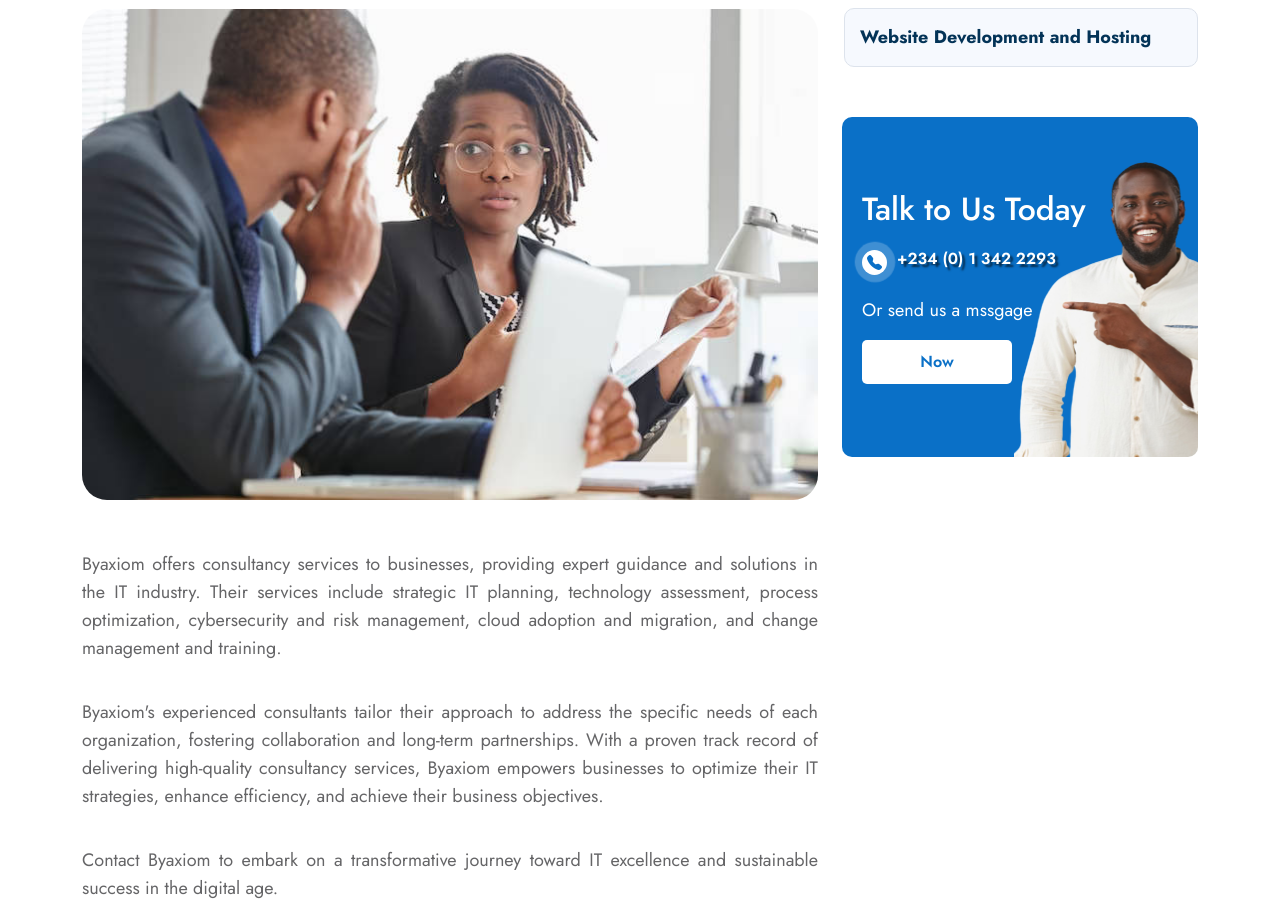
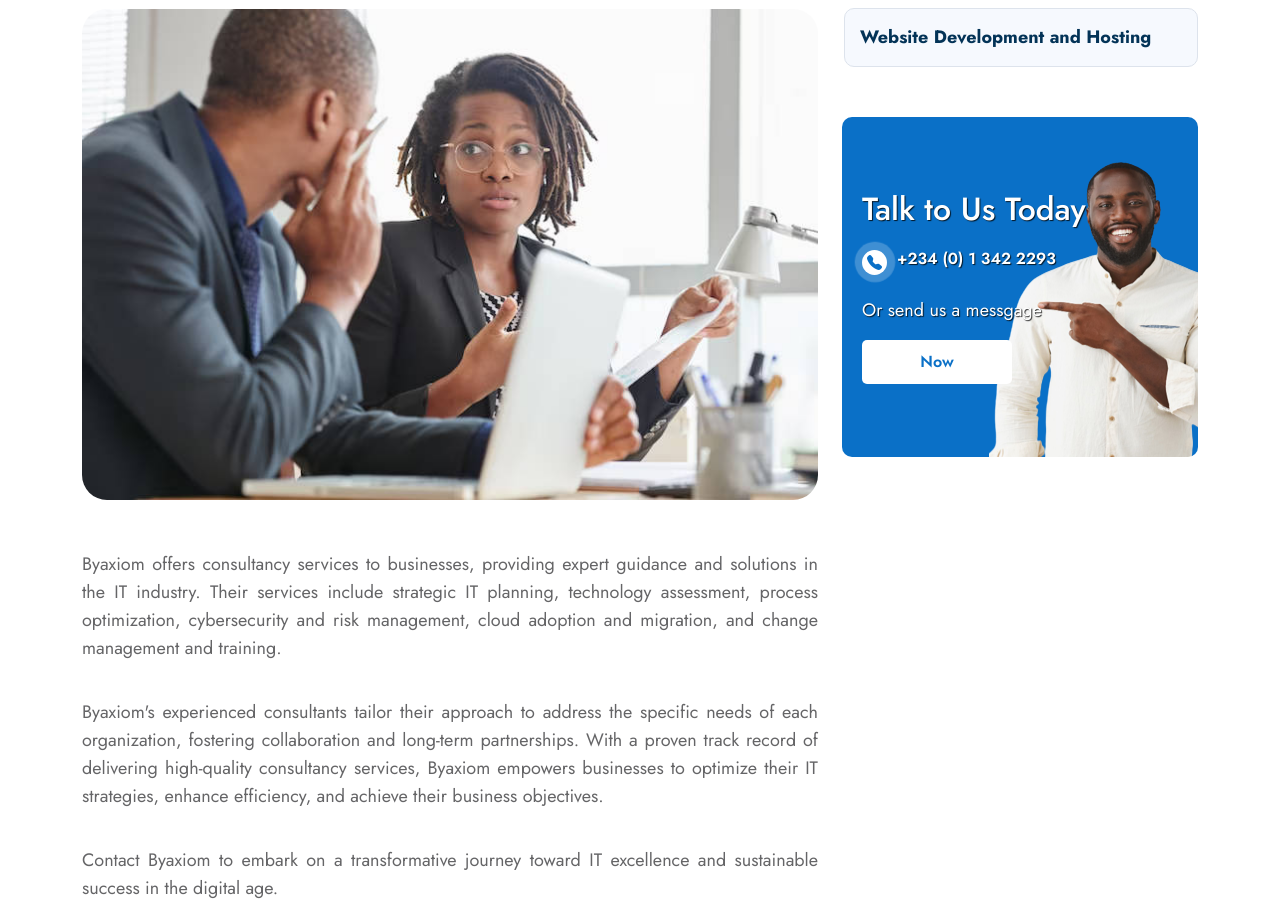
Before and after one commit to taotara/new-byaxiom, an Angular app: page /services/consultancy in a window 1280 px wide. Shown: the part 920-1834 px from the top of the page. Built offline with nearby package versions, Linux system fonts and the light colour scheme.

Commit message:
adjusted contact page

```diff
--- a/src/app/components/contact-banner/contact-banner.component.html
+++ b/src/app/components/contact-banner/contact-banner.component.html
@@ -7,7 +7,7 @@
       </div>
       <h4>+234 (0) 1 342 2293</h4>
     </div>
-    <p>Or send us a mssgage</p>
+    <p>Or send us a messgage</p>
     <a routerLink="/contact" class="btn-now">Now</a>
   </div>
 </div>
--- a/src/app/components/contact-banner/contact-banner.component.scss
+++ b/src/app/components/contact-banner/contact-banner.component.scss
@@ -3,7 +3,7 @@
   background: var(--color-secondary);
   background-image: url(../../../assets/talktous.png);
   background-repeat: no-repeat;
-  background-position: 175% 180%;
+  background-position: 150% 180%;
   min-height: 340px;
   border-radius: 10px;
   padding: 20px;
@@ -15,6 +15,7 @@
       font-weight: 500;
       color: white;
       margin-bottom: 20px;
+      text-shadow: 1px 1px 1px rgba(0, 0, 0, 0.8);
     }
 
     p {
@@ -25,6 +26,7 @@
       color: white;
       text-align: justify;
       margin-top: 20px;
+      text-shadow: 1px 1px 1px rgba(0, 0, 0, 0.8);
     }
 
     .btn-now {
@@ -35,6 +37,7 @@
       font-size: 16px;
       font-weight: 600;
       color: var(--color-secondary);
+      border: solid 5px var(--color-primary);
       padding: 10px;
       border: none;
       text-align: center;
@@ -95,7 +98,7 @@
         font-size: 16px;
         font-weight: 600;
         color: white;
-        text-shadow: 3px 3px 2px rgba(0, 0, 0, 0.6);
+        text-shadow: 1px 1px 1px rgba(0, 0, 0, 0.8);
       }
     }
   }
--- a/src/app/pages/contacts/contacts.component.scss
+++ b/src/app/pages/contacts/contacts.component.scss
@@ -127,7 +127,7 @@
     .form-area {
       background: var(--color-Light-blue);
       border-radius: 25px;
-      padding: 20px;
+      padding: 0px;
       .contact-form-img {
         img {
           width: 100%;
@@ -137,7 +137,8 @@
 
       .contact-form {
         margin-top: 0;
-        padding: auto 30px;
+        // padding: auto 30px;
+        padding-right: 30px;
         display: flex;
         flex-direction: column;
         justify-content: center;
--- a/src/app/pages/contacts/contacts.component.ts
+++ b/src/app/pages/contacts/contacts.component.ts
@@ -24,7 +24,7 @@ export class ContactsComponent {
       .then(
         (result: EmailJSResponseStatus) => {
           this.success = true;
-          // this.reset();
+
         },
         (error) => {
           this.error = true;
```
